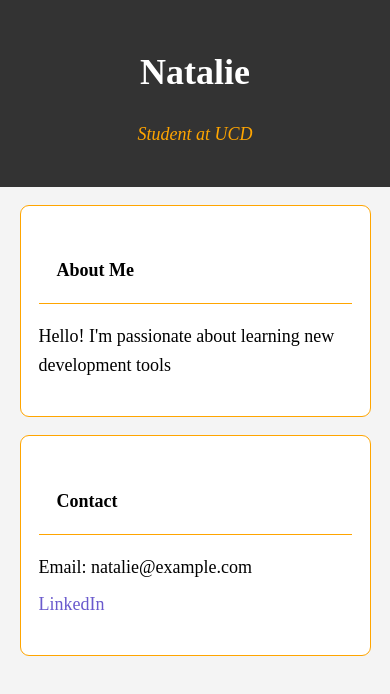
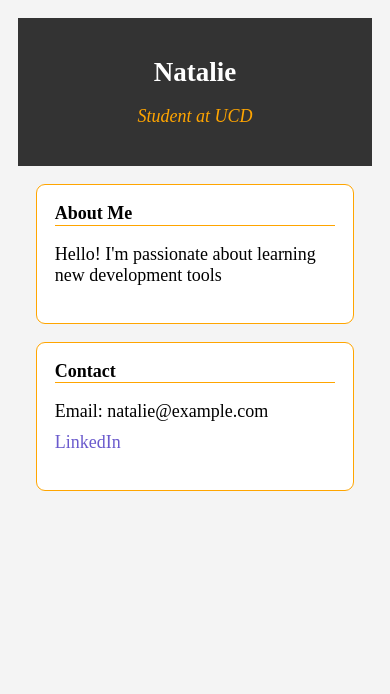
Before and after one commit to HunchyBunchy26/unit7-csspractice, a plain HTML site: page index.html in a window 390 px wide. Drawn offline with Linux system fonts and the light colour scheme.

Commit message:
Style for Mobile Devices applied

```diff
--- a/style.css
+++ b/style.css
@@ -66,3 +66,26 @@ a:hover, a:focus {
     text-decoration: underline;
     color: orange;
 }
+
+@media (max-width:600px) {
+    body {
+        font-size: 1rem;
+        line-height: 1.2;
+        padding: 1rem;
+
+    }
+
+    section {
+        padding: 1rem;
+        margin: 1rem auto;
+    }
+
+    h1 {
+        font-size: 1.5rem;
+    }
+
+    h2 {
+        margin-top: 0;
+        padding: 0;
+    }
+}
```
